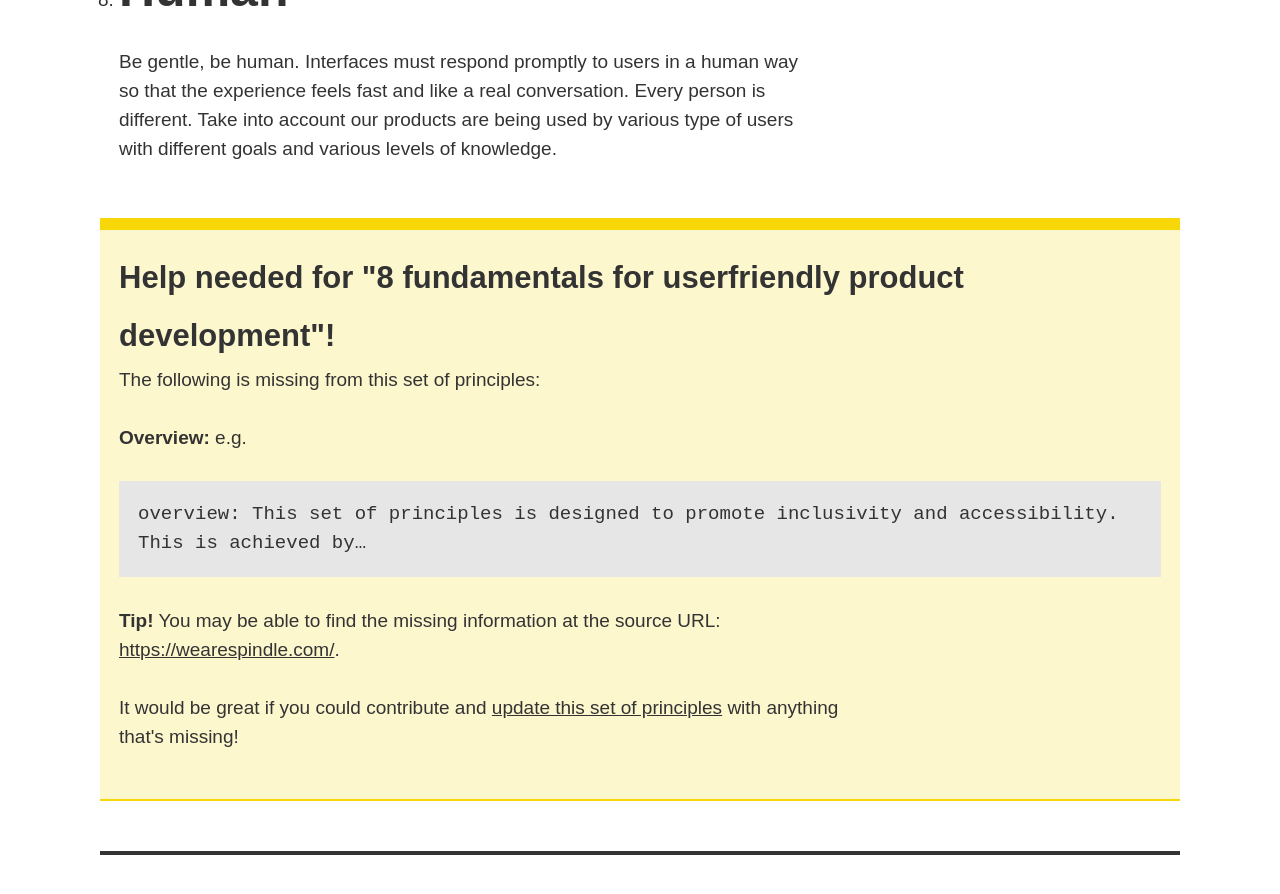
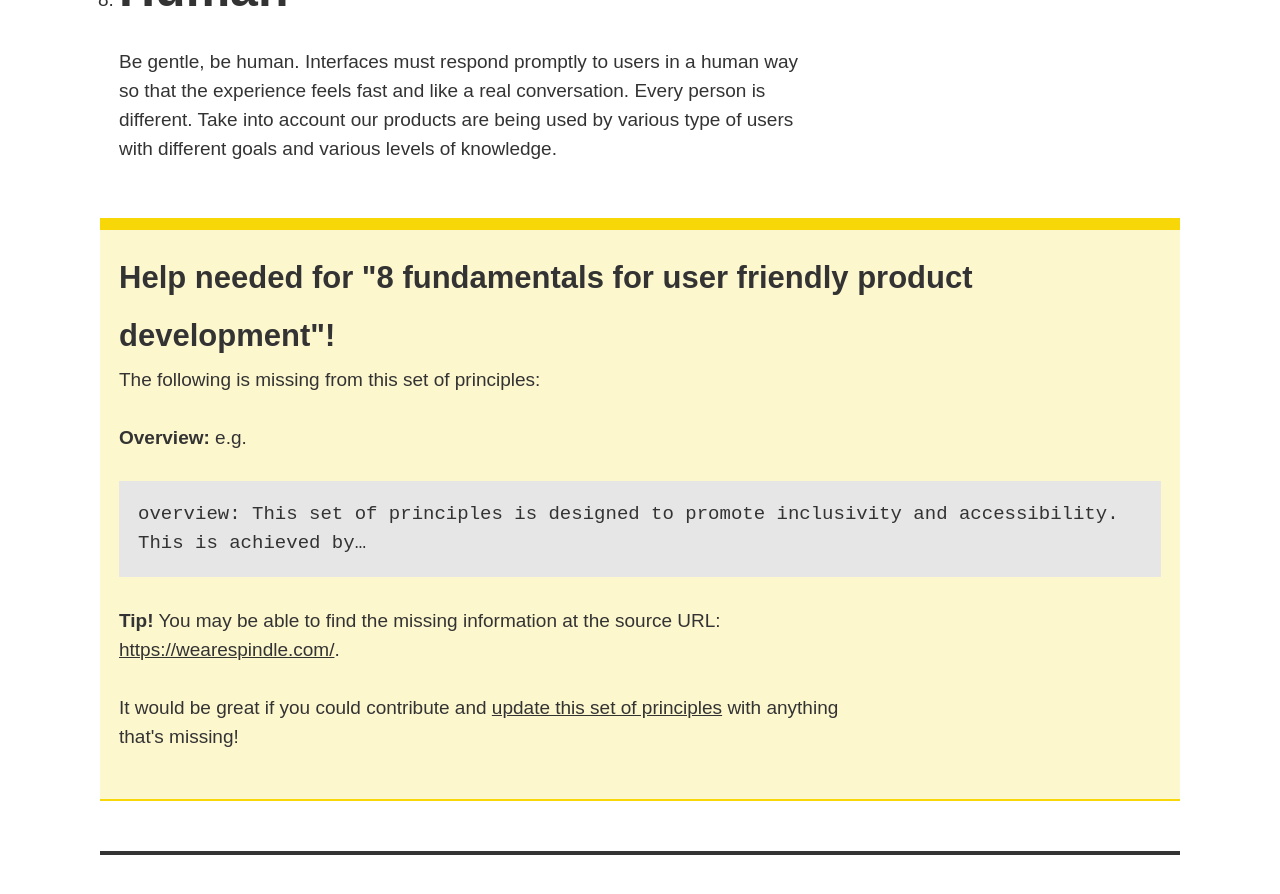
Before and after one commit to benbrignell/principles.design, a Jekyll site: the page built from _examples/8-fundamentals-for-userfriendly-product-development.md, in a window 1280 px wide and 900 px high, scrolled down 2398 px. Shown: the top 894 px of the window. Built offline with Jekyll 4.4.1, drawn with Linux system fonts in a browser that asks for light colours; some of the changed text lies outside the part shown.

Commit message:
added break in user-friendly

```diff
--- a/_examples/8-fundamentals-for-userfriendly-product-development.md
+++ b/_examples/8-fundamentals-for-userfriendly-product-development.md
@@ -1,6 +1,6 @@
 ---
 layout: example
-title: 8 fundamentals for userfriendly product development
+title: 8 fundamentals for user friendly product development
 author: Devhouse Spindle / Luuk Hartsema
 overview:
 link: https://wearespindle.com/
```
